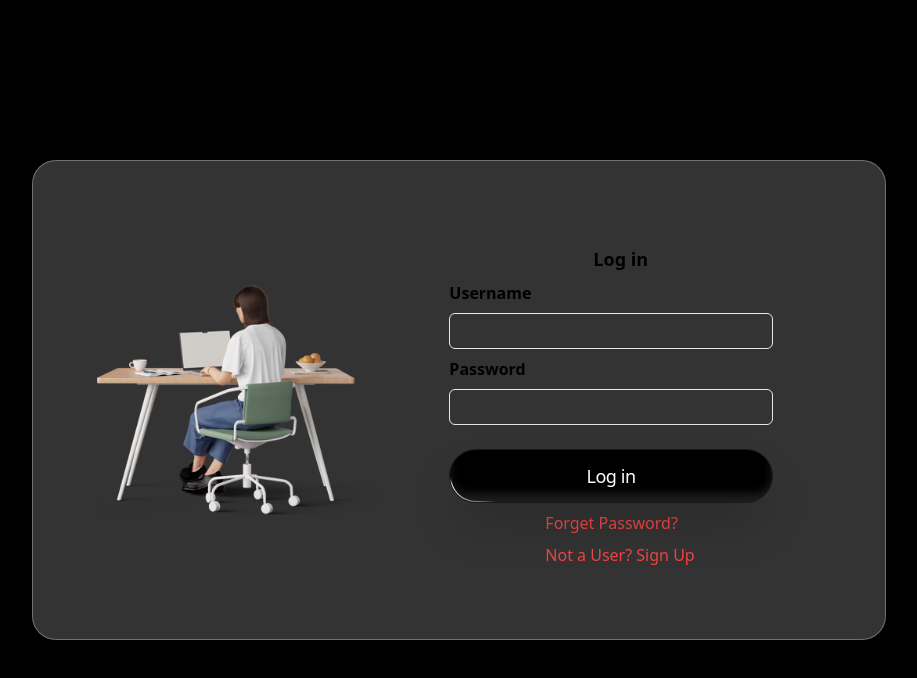
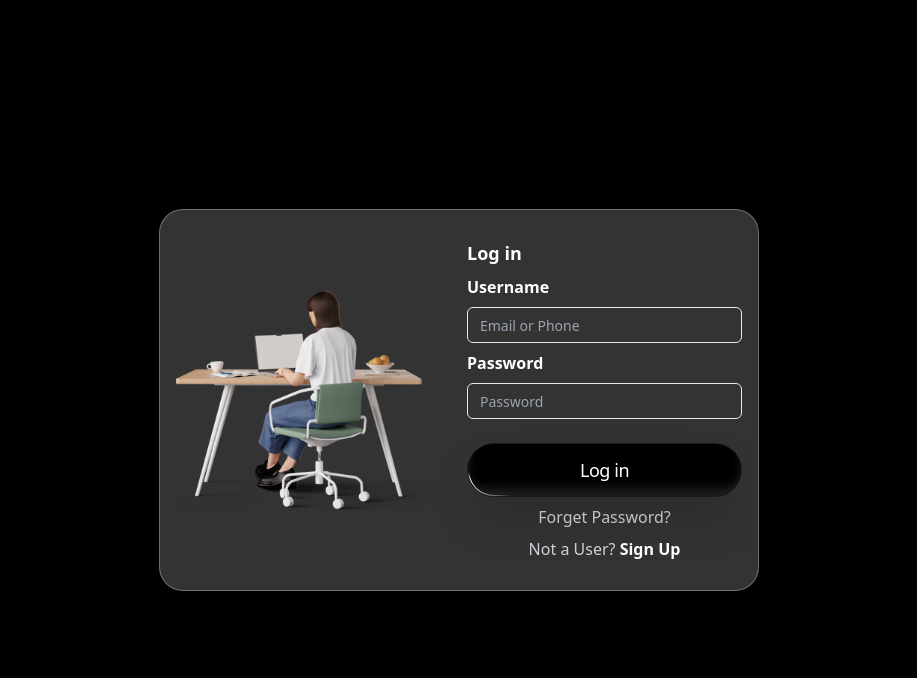
Before and after one commit to PranitAdgokar/Authentication-system, a React (Create React App) app: page / in a window 1280 px wide. Shown: the top 678 px of the page, without its empty margins (181-1098 px from the left). Built offline with nearby package versions, Linux system fonts and the light colour scheme.

Commit message:
chore: Update login and signup pages

```diff
--- a/public/index.html
+++ b/public/index.html
@@ -26,18 +26,8 @@
     -->
     <title>Login page</title>
   </head>
-  <body>
+  <body class="bg-black">
     <noscript>You need to enable JavaScript to run this app.</noscript>
     <div id="root"></div>
-    <!--
-      This HTML file is a template.
-      If you open it directly in the browser, you will see an empty page.
-
-      You can add webfonts, meta tags, or analytics to this file.
-      The build step will place the bundled scripts into the <body> tag.
-
-      To begin the development, run `npm start` or `yarn start`.
-      To create a production bundle, use `npm run build` or `yarn build`.
-    -->
   </body>
 </html>
--- a/src/Auth/LoginPage.js
+++ b/src/Auth/LoginPage.js
@@ -6,51 +6,46 @@ import ShimmerButton from "../components/button";
 
 export default function LoginPage() {
   return (
-    <div className="h-screen w-screen flex justify-center items-center bg-black">
-      <div className="glass-morphi container-box w-4/6 h-3/5 rounded-3xl flex justify-between items-center  ">
-        <img
-          className=" w-72 h-92 m-16"
-          src="/Images/illustration.png"
-          alt="Login"
-        />
-        <form className="flex flex-col justify-center w-1/2 mr-28 gap-2 ">
-          <h2 className="ml-36 mt-3 font-sans font-extrabold text-lg ">
-            Log in
-          </h2>
+    <main className="container px-4 sm:px-8 lg:px-12  mx-auto max-w-7xl flex items-center justify-center h-screen">
+      <div className="glass-morphi grid gap-4 grid-cols-1 md:grid-cols-2 w-full max-w-[600px] p-4 px-8 sm:px-4 rounded-3xl">
+        <div className="flex justify-center items-center">
+          <img
+            className="w-full max-w-[350px] m-16"
+            src="/Images/illustration.png"
+            alt="Login"
+          />
+        </div>
+        <form className=" text-white w-full max-w-full md:max-w-[400px] flex flex-col justify-center gap-2 ">
+          <h2 className=" font-sans font-extrabold text-lg ">Log in</h2>
           <label className="font-bold" htmlfor="username">
             Username
           </label>
-          <Input
-            className="rounded-xl border-black border-2 h-14"
-            type="text"
-            placeholder="Email or Phone"
-            id="username"
-          />
+          <Input type="email" placeholder="Email or Phone" id="username" />
 
           <label className="font-bold" htmlfor="password">
             Password
           </label>
-          <Input
-            className="rounded-xl border-black border-2 h-14"
-            type="password"
-            placeholder="Password"
-            id="password"
-          />
+          <Input type="password" placeholder="Password" id="password" />
           <ShimmerButton className="shadow-2xl mt-4">
             <span className="whitespace-pre-wrap text-center text-sm font-medium leading-none tracking-tight text-white dark:from-white dark:to-slate-900/10 lg:text-lg">
               Log in
             </span>
           </ShimmerButton>
-          <div className="contents mb-3">
-            <span className="text-red-500 ml-24">
+          <div className="contents text-center">
+            <span className="text-gray-300">
               <Link to="../Auth/PassForget">Forget Password?</Link>
             </span>
-            <span className="text-red-500 ml-24">
-              <Link to="../Auth/SignupPage ">Not a User? Sign Up</Link>
+            <span className="text-gray-300">
+              <Link to="../Auth/SignupPage ">
+                Not a User?{" "}
+                <span className="text-white">
+                  <b>Sign Up</b>
+                </span>
+              </Link>
             </span>
           </div>
         </form>
       </div>
-    </div>
+    </main>
   );
 }
--- a/src/Auth/SignupPage.js
+++ b/src/Auth/SignupPage.js
@@ -6,7 +6,7 @@ import { Link } from "react-router-dom";
 
 export function SignupPage() {
   return (
-    <div className="h-screen w-screen flex justify-center items-center bg-black">
+    <div className="flex justify-center mx-auto">
       <div className="glass-morphi container-box w-4/6 h-3/5 rounded-3xl flex justify-between flex-start ">
         <div className="w-2/6">
           <Link to="/">
--- a/src/components/input.js
+++ b/src/components/input.js
@@ -1,8 +1,11 @@
 import React from "react";
 
-const input = () => {
+const input = ({ ...props }) => {
   return (
-    <input className="flex h-9 w-full rounded-md border border-input bg-transparent px-3 py-1 text-sm shadow-sm transition-colors file:border-0 file:bg-transparent file:text-sm file:font-medium placeholder:text-muted-foreground focus-visible:outline-none focus-visible:ring-1 focus-visible:ring-ring disabled:cursor-not-allowed disabled:opacity-50" />
+    <input
+      className="flex h-9 w-full rounded-md border border-input bg-transparent px-3 py-1 text-sm shadow-sm transition-colors file:border-0 file:bg-transparent file:text-sm file:font-medium placeholder:text-muted-foreground focus-visible:outline-none focus-visible:ring-1 focus-visible:ring-ring disabled:cursor-not-allowed disabled:opacity-50"
+      {...props}
+    />
   );
 };
 
```
